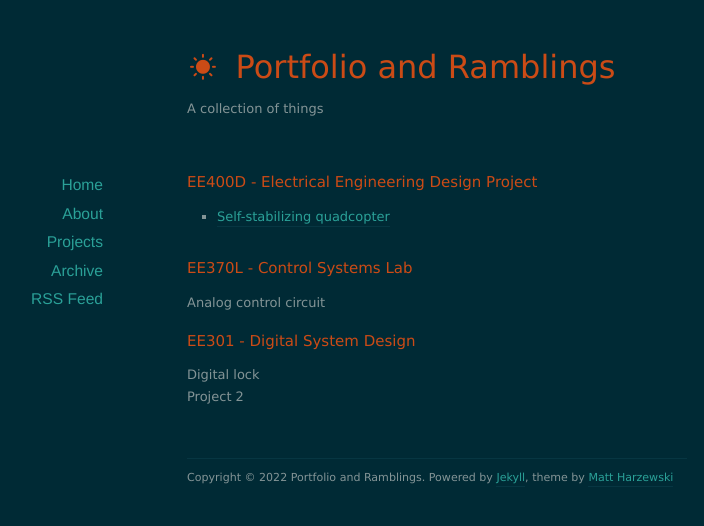
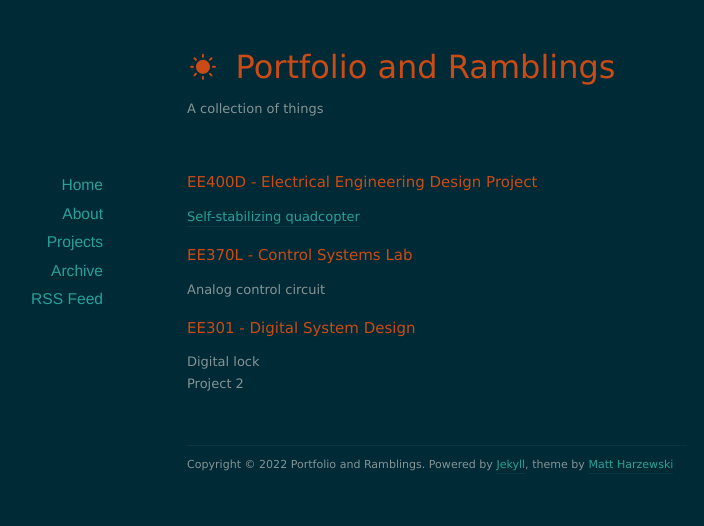
Before and after one commit to nolanschan/nolanschan.github.io, a Jekyll site: the page built from projects/index.markdown, in a window 1280 px wide. Shown: the top 526 px of the page, without its empty margins (203-907 px from the left). Built offline with Jekyll 4.4.1, drawn with Linux system fonts in a browser that asks for light colours; nearby versions of some CDN libraries.

Commit message:
Update index.markdown

```diff
--- a/projects/index.markdown
+++ b/projects/index.markdown
@@ -4,9 +4,7 @@ layout: default
 ---
 
 ## EE400D - Electrical Engineering Design Project ##
-<ul>
-  <li><a href="/projects/quadcopter">Self-stabilizing quadcopter</a></li>
-</ul>
+<a href="/projects/quadcopter">Self-stabilizing quadcopter</a>
 
 ## EE370L - Control Systems Lab ##
 Analog control circuit
```
